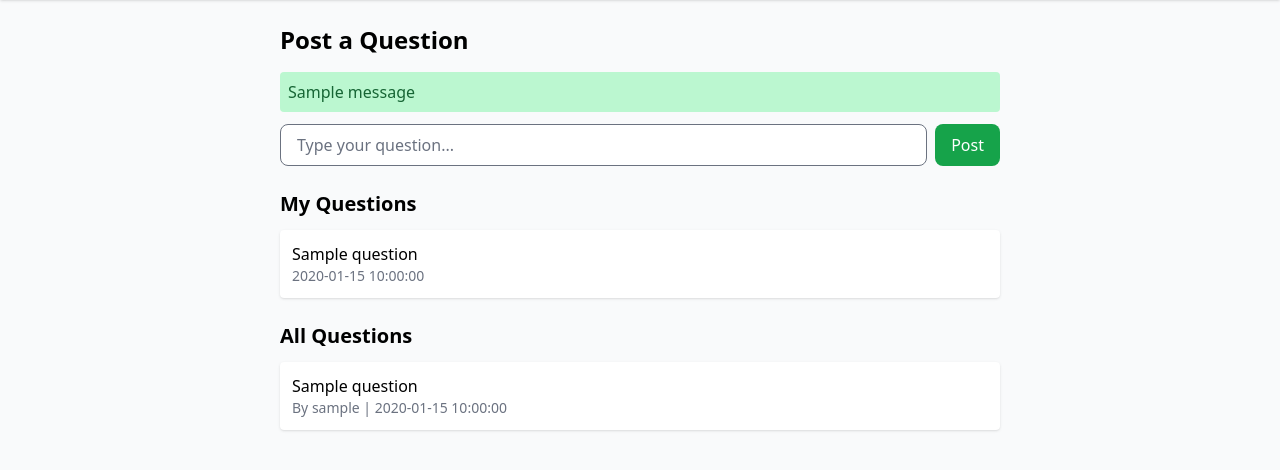
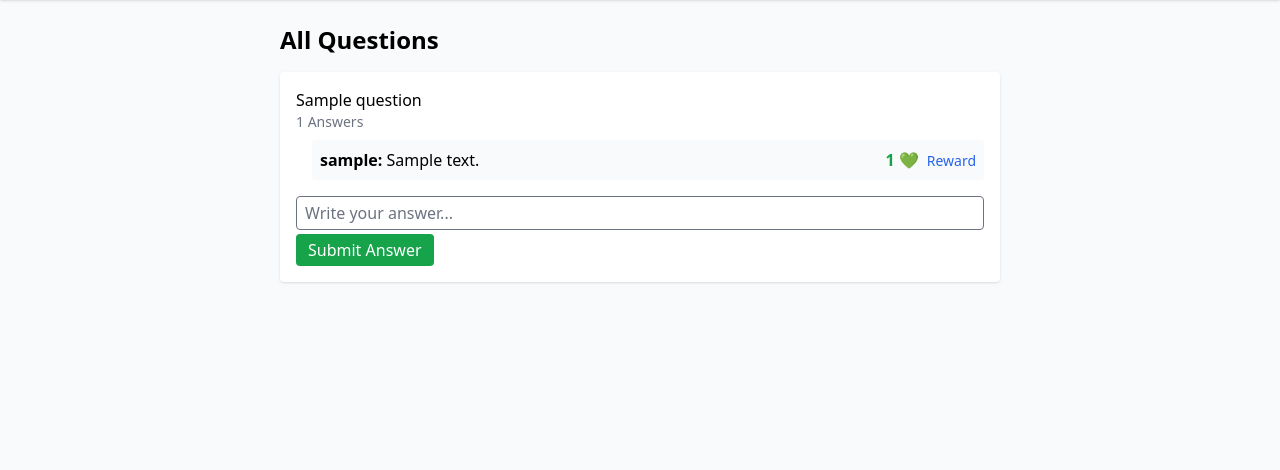
Before and after one commit to harshitha1003/flask-app, a Flask app: page /questions in a window 1280 px wide. Shown: the part 60-530 px from the top of the page. Run offline with Flask 3, Linux system fonts and the light colour scheme; a user stored in the database is signed in; tables that the repository leaves empty hold one stand-in row (values such as "Sample post"); one stand-in notice (Sample message) is shown; some libraries are stand-ins or nearby versions.

Commit message:
Update questions.html

```diff
--- a/templates/questions.html
+++ b/templates/questions.html
@@ -1,12 +1,10 @@
 <!DOCTYPE html>
 <html lang="en">
-
 <head>
   <meta charset="UTF-8">
   <title>Questions</title>
   <script src="https://cdn.tailwindcss.com?plugins=forms,container-queries"></script>
 </head>
-
 <body class="bg-gray-50 font-sans min-h-screen">
   <header class="flex items-center justify-between bg-white shadow p-4">
     <div class="flex items-center gap-4">
@@ -24,56 +22,36 @@
   </header>
 
 <main class="p-6 max-w-3xl mx-auto">
-    <h2 class="text-2xl font-bold mb-4">Post a Question</h2>
+  <h2 class="text-2xl font-bold mb-4">All Questions</h2>
 
-    <!-- Flash messages -->
-    {% with messages = get_flashed_messages(with_categories=true) %}
-    {% if messages %}
-      {% for category, message in messages %}
-        <div class="mb-3 p-2 rounded
-          {% if category=='success' %}bg-green-200 text-green-800
-          {% elif category=='error' %}bg-red-200 text-red-800
-          {% elif category=='info' %}bg-blue-100 text-blue-800
-          {% endif %}">
-          {{ message }}
+  {% if questions %}
+    {% for q in questions %}
+      <div class="bg-white p-4 mb-4 rounded shadow">
+        <p class="font-medium">{{ q.question }}</p>
+        <p class="text-gray-500 text-sm mb-2">{{ q.answers|length }} Answers</p>
+
+        {% for ans in q.answers %}
+          <div class="ml-4 mb-2 p-2 bg-gray-50 rounded flex justify-between items-center">
+            <span><strong>{{ ans.username }}:</strong> {{ ans.answer }}</span>
+            <div class="flex items-center gap-2">
+              <span class="text-green-600 font-bold">{{ ans.karma }} 💚</span>
+              <form method="POST" action="{{ url_for('give_karma', answer_id=ans.id) }}">
+                <button class="text-blue-600 text-sm">Reward</button>
+              </form>
+            </div>
           </div>
         {% endfor %}
-    {% endif %}
-    {% endwith %}
 
-    <!-- Post question form -->
-    <form action="{{ url_for('questions') }}" method="POST" class="mb-6 flex gap-2">
-      <input type="text" name="question" placeholder="Type your question..."
-        class="flex-1 border rounded-lg px-4 py-2 focus:outline-none focus:ring-2 focus:ring-green-400" required>
-      <button type="submit" class="bg-green-600 text-white px-4 py-2 rounded-lg hover:bg-green-700">
-        Post
-      </button>
+        <!-- Answer form -->
+        <form method="POST" action="{{ url_for('answer_question', question_id=q.id) }}">
+          <input type="text" name="answer" placeholder="Write your answer..." class="border rounded px-2 py-1 w-full mt-2" required>
+          <button type="submit" class="bg-green-600 text-white px-3 py-1 rounded mt-1">Submit Answer</button>
         </form>
-
-    <!-- User's questions -->
-    <h2 class="text-xl font-semibold mb-3">My Questions</h2>
-    <div class="mb-6 space-y-2">
-      {% for q in questions %}
-        {% if q.username == username %}
-          <div class="bg-white p-3 rounded shadow">
-            <p class="font-medium">{{ q.question }}</p>
-            <p class="text-gray-500 text-sm">{{ q.created_at }}</p>
-          </div>
-        {% endif %}
-      {% endfor %}
-    </div>
-
-    <!-- All user questions -->
-    <h2 class="text-xl font-semibold mb-3">All Questions</h2>
-    <div class="space-y-2">
-      {% for q in questions %}
-        <div class="bg-white p-3 rounded shadow">
-          <p class="font-medium">{{ q.question }}</p>
-          <p class="text-gray-500 text-sm">By {{ q.username }} | {{ q.created_at }}</p>
       </div>
     {% endfor %}
-    </div>
+  {% else %}
+    <p class="text-gray-600">No questions posted yet.</p>
+  {% endif %}
 </main>
 </body>
-
 </html>
```
Lines whose indentation alone changed are shown as unchanged.
